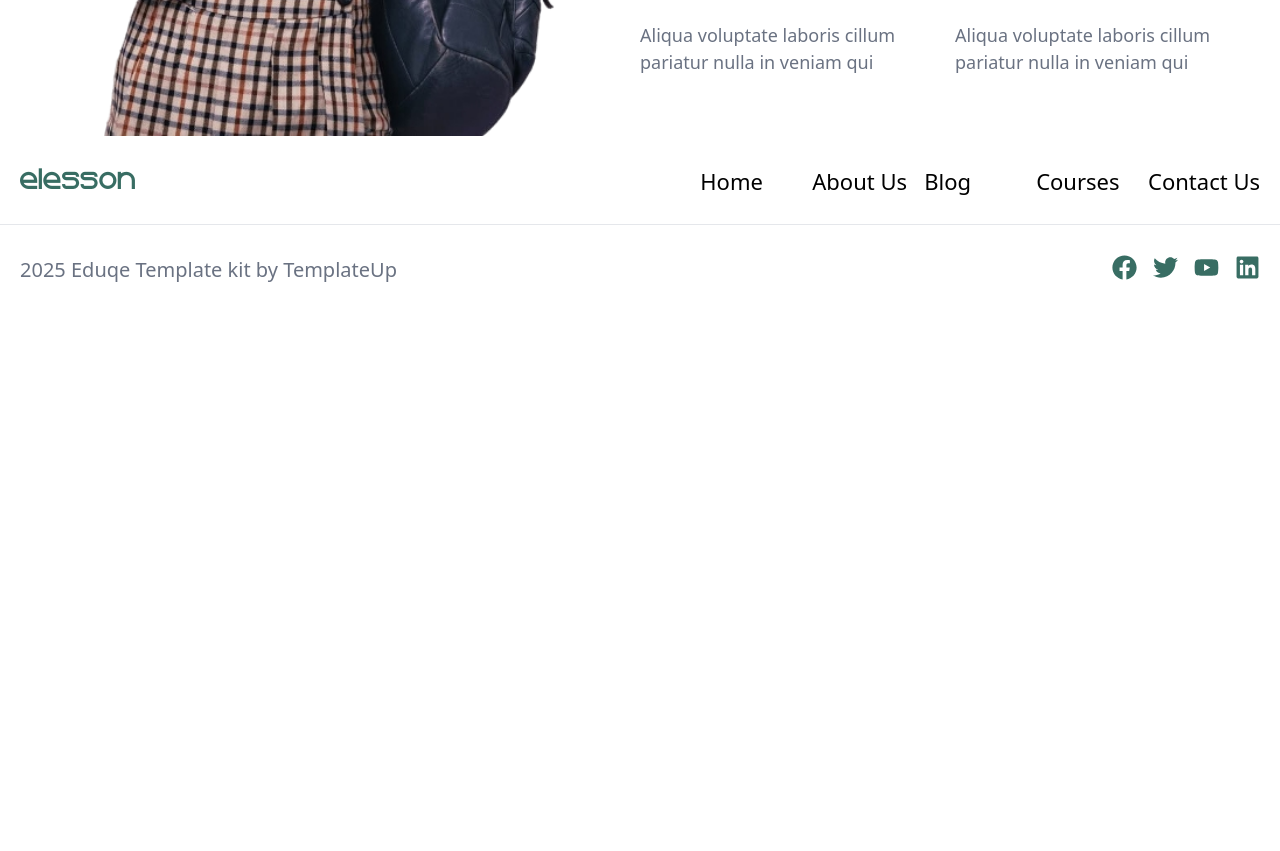
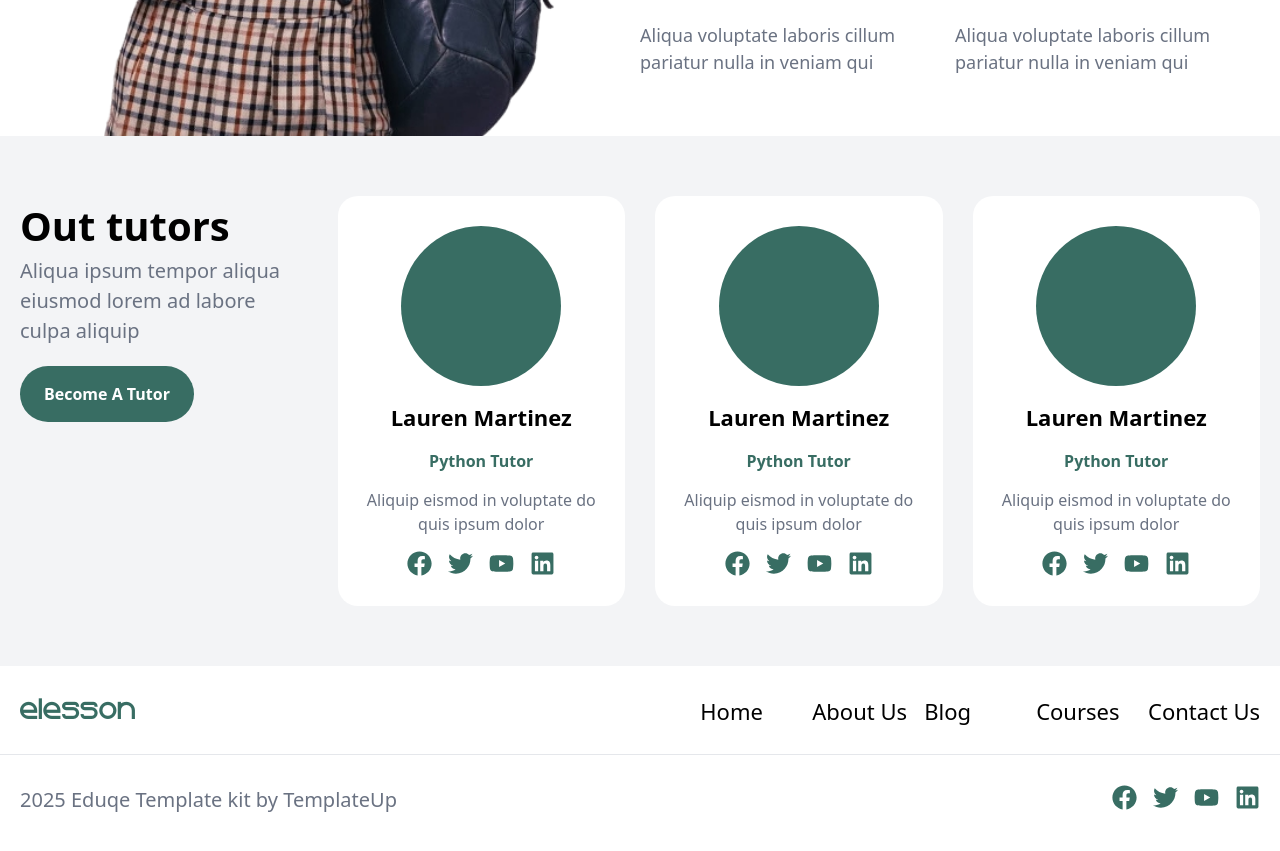
Before and after one commit to 932525862/timer, a React (Vite) app: page / in a window 1280 px wide. Shown: the part 2400-3251 px from the top of the page. Before the commit the page ends 2735 px from the top, so only its background shows below. Built offline with nearby package versions, Linux system fonts and the light colour scheme.

Commit message:
add: tutors section

```diff
--- a/src/App.jsx
+++ b/src/App.jsx
@@ -5,6 +5,7 @@ import Footer from './components/Footer'
 import Header from './components/Header'
 import Hero from './components/Hero'
 import OurBenefits from './components/OurBenefits'
+import Tutor from './components/Tutor'
 
 function App() {
 
@@ -14,6 +15,7 @@ function App() {
       <Hero/>
       <Benefits/>
       <OurBenefits/>
+      <Tutor/>
       <Footer/>
     </>
   )
--- /dev/null
+++ b/src/components/Tutor.jsx
@@ -0,0 +1,118 @@
+import React from "react";
+import { FaFacebook, FaLinkedin, FaTwitter, FaYoutube } from "react-icons/fa";
+
+const Tutor = () => {
+  return (
+    <section className="bg-gray-100 py-[60px]">
+      <div className="container">
+        <div className="grid grid-cols-2 lg:grid-cols-4 gap-[30px]">
+          <div>
+            <h5 className="text-[28px] sm:text-[40px] font-[700]">
+              Out tutors
+            </h5>
+            <p className="text-[16px] sm:text-[20px] text-gray-500">
+              Aliqua ipsum tempor aliqua eiusmod lorem ad labore culpa aliquip
+            </p>
+            <button className="bg-[#386d63] hover:bg-[#2d5c54] text-[#fff] py-4 px-6 cursor-pointer rounded-4xl font-[600] mt-[20px]">
+              <a href="#">Become A Tutor</a>
+            </button>
+          </div>
+
+          <div className="rounded-[20px] bg-[#fff] py-[20px] sm:py-[30px] px-[10px] flex flex-col items-center">
+            <div className="w-[120px] sm:w-[160px] h-[120px] sm:h-[160px] rounded-[50%] bg-[#386d63]"></div>
+            <h6 className="mt-[10px] sm:mt-[15px] text-[18px] sm:text-[22px] font-[600] text-center">Lauren Martinez</h6>
+            <p className="mt-[10px] sm:mt-[15px] text-[#386d63] font-[600]">Python Tutor</p>
+            <p className="max-w-[250px] text-center text-gray-500 mt-[10px] sm:mt-[15px]">Aliquip eismod in voluptate do quis ipsum dolor</p>
+            <div className="mt-[15px]">
+              <ul className="flex gap-2 sm:gap-4 text-[20px] sm:text-[25px] text-[#386d63]">
+                <li className="hover:text-[#2d5c54]">
+                  <a href="#">
+                    <FaFacebook />
+                  </a>
+                </li>
+                <li className="hover:text-[#2d5c54]">
+                  <a href="#">
+                    <FaTwitter />
+                  </a>
+                </li>
+                <li className="hover:text-[#2d5c54]">
+                  <a href="#">
+                    <FaYoutube />
+                  </a>
+                </li>
+                <li className="hover:text-[#2d5c54]">
+                  <a href="#">
+                    <FaLinkedin />
+                  </a>
+                </li>
+              </ul>
+            </div>
+          </div>
+          <div className="rounded-[20px] bg-[#fff] py-[20px] sm:py-[30px] px-[10px] flex flex-col items-center">
+            <div className="w-[120px] sm:w-[160px] h-[120px] sm:h-[160px] rounded-[50%] bg-[#386d63]"></div>
+            <h6 className="mt-[10px] sm:mt-[15px] text-[18px] sm:text-[22px] font-[600] text-center">Lauren Martinez</h6>
+            <p className="mt-[10px] sm:mt-[15px] text-[#386d63] font-[600]">Python Tutor</p>
+            <p className="max-w-[250px] text-center text-gray-500 mt-[10px] sm:mt-[15px]">Aliquip eismod in voluptate do quis ipsum dolor</p>
+            <div className="mt-[15px]">
+              <ul className="flex gap-2 sm:gap-4 text-[20px] sm:text-[25px] text-[#386d63]">
+                <li className="hover:text-[#2d5c54]">
+                  <a href="#">
+                    <FaFacebook />
+                  </a>
+                </li>
+                <li className="hover:text-[#2d5c54]">
+                  <a href="#">
+                    <FaTwitter />
+                  </a>
+                </li>
+                <li className="hover:text-[#2d5c54]">
+                  <a href="#">
+                    <FaYoutube />
+                  </a>
+                </li>
+                <li className="hover:text-[#2d5c54]">
+                  <a href="#">
+                    <FaLinkedin />
+                  </a>
+                </li>
+              </ul>
+            </div>
+          </div>
+          <div className="rounded-[20px] bg-[#fff] py-[20px] sm:py-[30px] px-[10px] flex flex-col items-center">
+            <div className="w-[120px] sm:w-[160px] h-[120px] sm:h-[160px] rounded-[50%] bg-[#386d63]"></div>
+            <h6 className="mt-[10px] sm:mt-[15px] text-[18px] sm:text-[22px] font-[600] text-center">Lauren Martinez</h6>
+            <p className="mt-[10px] sm:mt-[15px] text-[#386d63] font-[600]">Python Tutor</p>
+            <p className="max-w-[250px] text-center text-gray-500 mt-[10px] sm:mt-[15px]">Aliquip eismod in voluptate do quis ipsum dolor</p>
+            <div className="mt-[15px]">
+              <ul className="flex gap-2 sm:gap-4 text-[20px] sm:text-[25px] text-[#386d63]">
+                <li className="hover:text-[#2d5c54]">
+                  <a href="#">
+                    <FaFacebook />
+                  </a>
+                </li>
+                <li className="hover:text-[#2d5c54]">
+                  <a href="#">
+                    <FaTwitter />
+                  </a>
+                </li>
+                <li className="hover:text-[#2d5c54]">
+                  <a href="#">
+                    <FaYoutube />
+                  </a>
+                </li>
+                <li className="hover:text-[#2d5c54]">
+                  <a href="#">
+                    <FaLinkedin />
+                  </a>
+                </li>
+              </ul>
+            </div>
+          </div>
+
+        </div>
+      </div>
+    </section>
+  );
+};
+
+export default Tutor;
```
